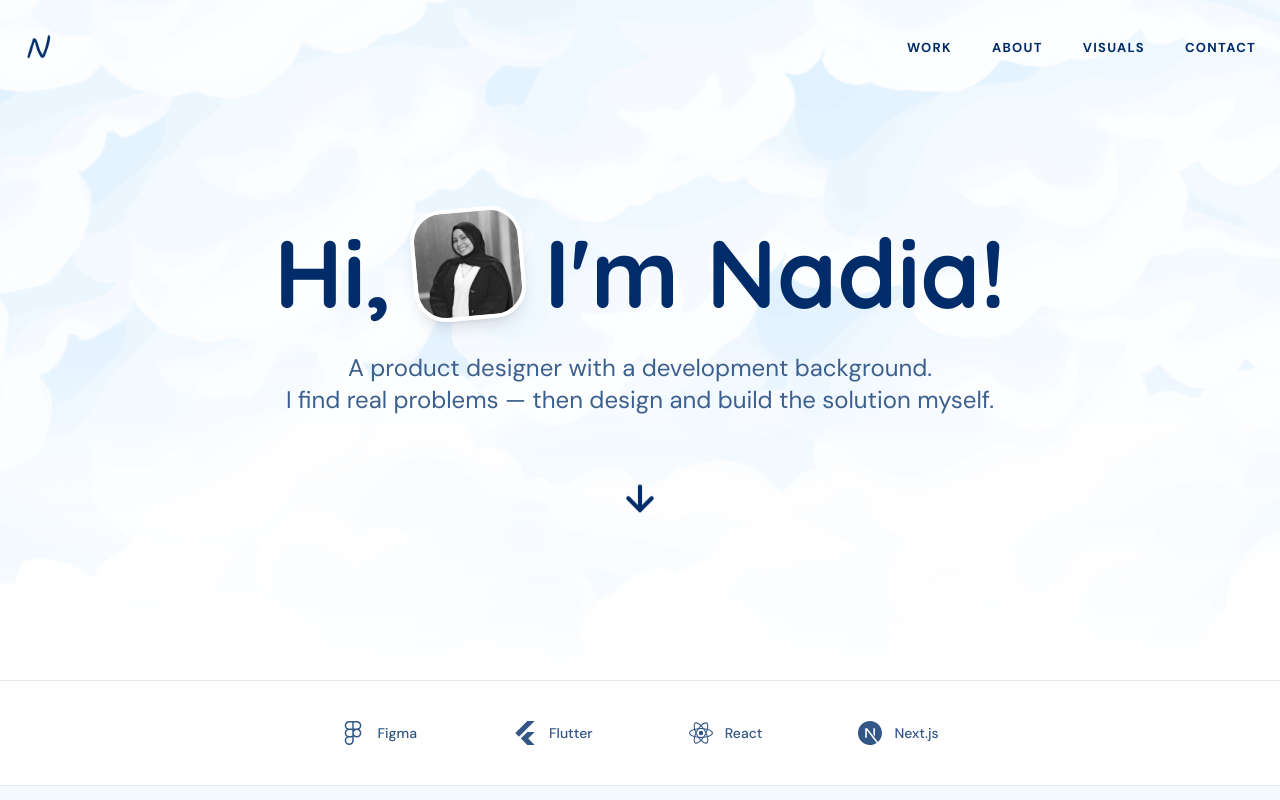
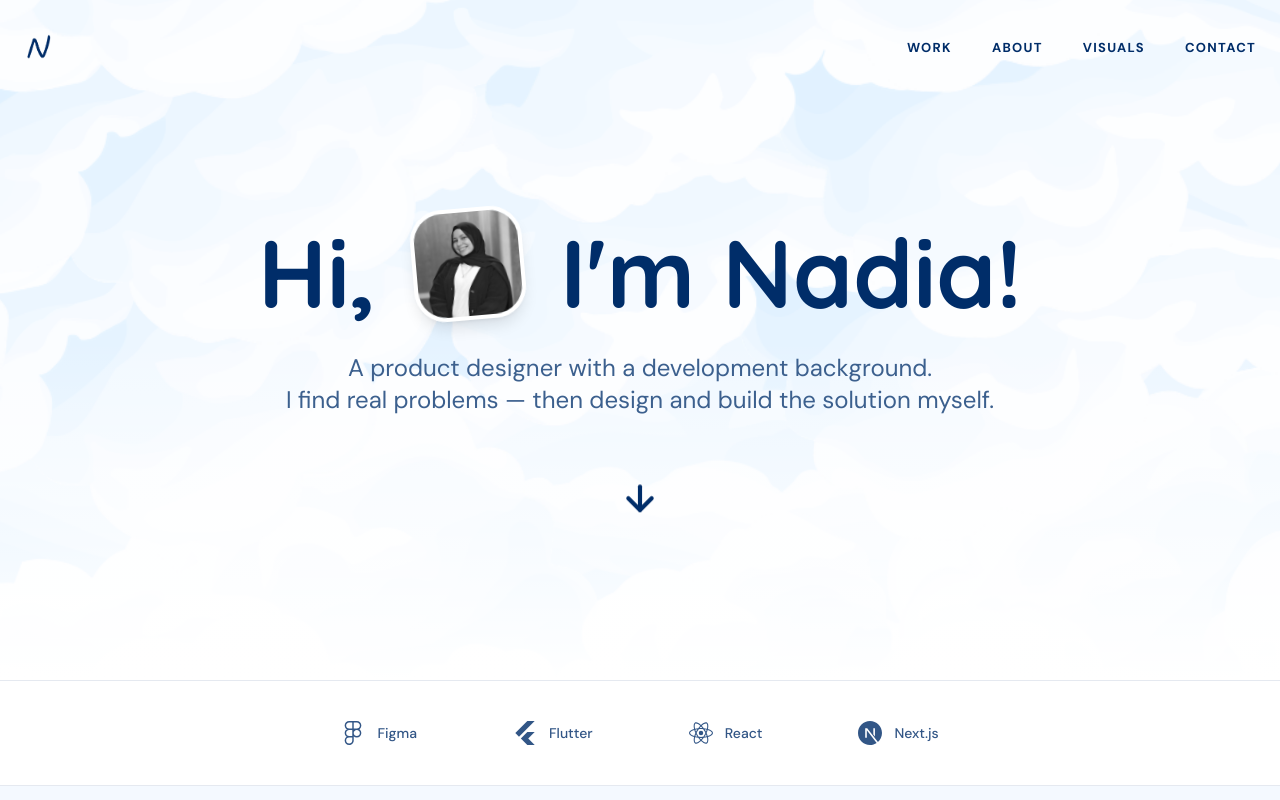
Before and after one commit to nadiahossny/nadiahossnyportfolio, a React (Vite) app: page / in a window 1280 px wide. Shown: the top 800 px of the page. Built offline with nearby package versions, Linux system fonts and the light colour scheme.

Commit message:
UI: Add breathing room around hero image and implement hover tilt

```diff
--- a/src/pages/Home.tsx
+++ b/src/pages/Home.tsx
@@ -112,8 +112,9 @@ export default function Home() {
             <motion.div
               initial={{ opacity: 0, scale: 0.8, rotate: -15 }}
               animate={{ opacity: 1, scale: 1, rotate: -5 }}
+              whileHover={{ rotate: 2, scale: 1.05 }}
               transition={{ duration: 0.6, delay: 0.3, type: "spring" }}
-              className="inline-block relative -mt-2 md:-mt-4 mx-1"
+              className="inline-block relative -mt-2 md:-mt-4 mx-3 md:mx-5 cursor-pointer z-20"
             >
               <img src={profileImg} alt="Nadia Hossny" className="w-16 h-16 md:w-24 md:h-24 lg:w-28 lg:h-28 rounded-2xl md:rounded-[2rem] object-cover shadow-lg border-[3px] md:border-4 border-white grayscale hover:grayscale-0 transition-all duration-500" />
             </motion.div>
```
